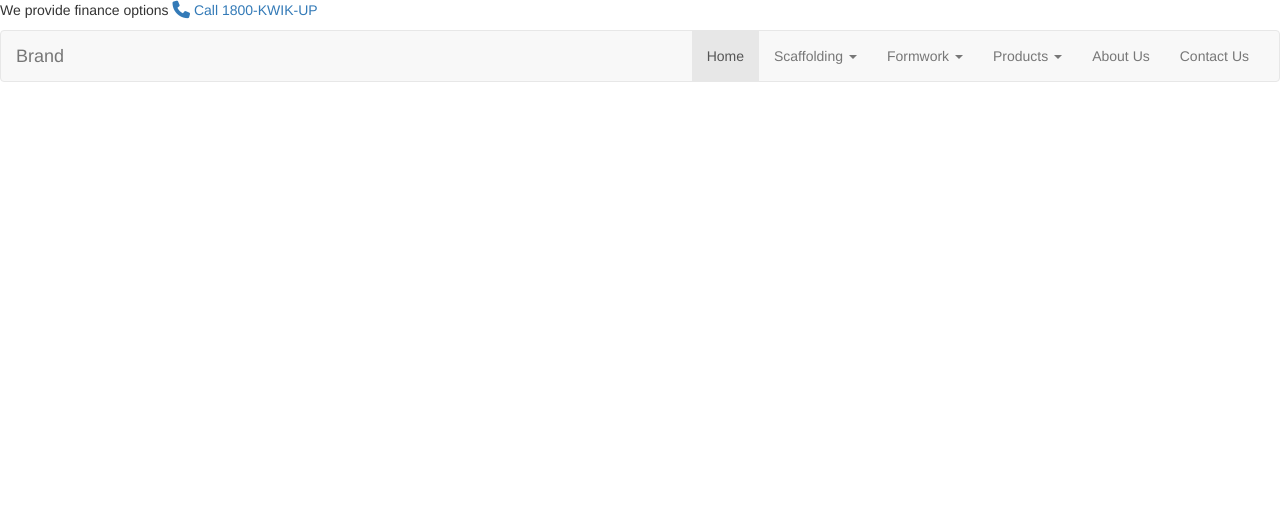
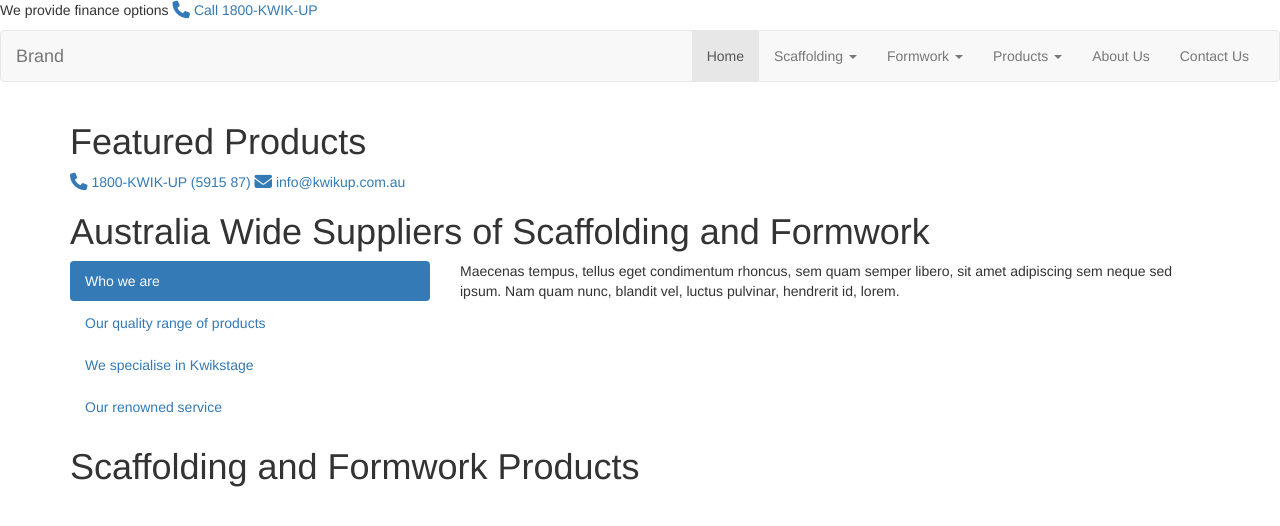
Before and after one commit to advaitju/KSF-Design, a plain HTML site: page index.html in a window 1280 px wide. Drawn offline with nearby package versions, Linux system fonts and the light colour scheme.

Commit message:
Homepage sections

```diff
--- a/index.html
+++ b/index.html
@@ -89,6 +89,51 @@
 					</nav>
 				</div>
 
+				<div class="container">
+					<div class="row">
+						<div class="col-sm-12">
+							<h1>Featured Products</h1>
+							<div class="featured-products-slider"></div>
+						</div>
+					</div>
+
+					<div class="row contact-links">
+						<div class="col-sm-12">
+							<a href="tel:1800591587" class="telephone"><i class="fa fa-phone fa-lg" aria-hidden="true"></i> 1800-KWIK-UP (5915 87)</a>
+							<a href="mailto:info@kwikup.com.au" class="email"><i class="fa fa-envelope fa-lg" aria-hidden="true"></i> info@kwikup.com.au</a>
+						</div>
+					</div>
+
+					<div class="row">
+						<div class="col-sm-12">
+							<h1>Australia Wide Suppliers of Scaffolding and Formwork</h1>
+							<div class="row toggleable-tabs">
+								<div class="col-sm-4">
+									<ul class="nav nav-pills nav-stacked">
+										<li role="presentation" class="active"><a href="#copy-1" aria-controls="copy-1" role="tab" data-toggle="tab">Who we are</a></li>
+										<li role="presentation"><a href="#copy-2" aria-controls="copy-2" role="tab" data-toggle="tab">Our quality range of products</a></li>
+										<li role="presentation"><a href="#copy-3" aria-controls="copy-3" role="tab" data-toggle="tab">We specialise in Kwikstage</a></li>
+										<li role="presentation"><a href="#copy-4" aria-controls="copy-4" role="tab" data-toggle="tab">Our renowned service</a></li>
+									</ul>
+								</div>
+								<div class="col-sm-8">
+									<div class="tab-content">
+										<div role="tabpanel" class="tab-pane active" id="copy-1">Maecenas tempus, tellus eget condimentum rhoncus, sem quam semper libero, sit amet adipiscing sem neque sed ipsum. Nam quam nunc, blandit vel, luctus pulvinar, hendrerit id, lorem.</div>
+										<div role="tabpanel" class="tab-pane" id="copy-2">Nam quam nunc, blandit vel, luctus pulvinar, hendrerit id, lorem.</div>
+										<div role="tabpanel" class="tab-pane" id="copy-3">Vivamus elementum semper nisi. Aenean vulputate eleifend tellus. Aenean leo ligula, porttitor eu, consequat vitae, eleifend ac, enim.</div>
+										<div role="tabpanel" class="tab-pane" id="copy-4">Lorem ipsum dolor sit amet, consectetuer adipiscing elit. Aenean commodo ligula eget dolor. Aenean massa.</div>
+									</div>
+								</div>
+							</div>
+						</div>
+					</div>
+
+					<div class="row">
+						<div class="col-sm-12">
+							<h1>Scaffolding and Formwork Products</h1>
+						</div>
+					</div>
+				</div>
 			</div>
 		</div>
 
```
